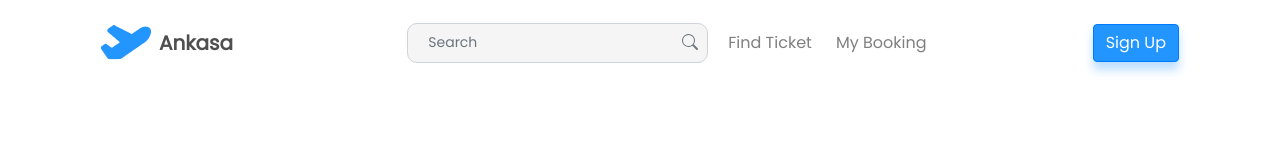
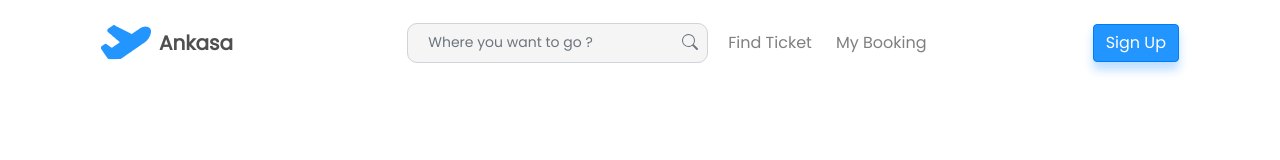
Before and after one commit to RPHertiansa/ankasa, a Vue app: page / in a window 1280 px wide. Shown: the top 160 px of the page. Built offline with nearby package versions, Linux system fonts and the light colour scheme.

Commit message:
update navbar 2

```diff
--- a/src/component/Navbar.vue
+++ b/src/component/Navbar.vue
@@ -13,7 +13,7 @@
                   <b-form-input
                     size="sm"
                     class="mr-sm-2 search-form"
-                    placeholder="Search"
+                    placeholder="Where you want to go ?"
                   ></b-form-input>
                   <button><b-icon icon="search" variant="secondary"></b-icon></button>
                 </div>
@@ -70,7 +70,7 @@ export default {
 }
 .btn-route:hover::after {
   content: "";
-  width: 50px;
+  width: 40px;
   height: 5px;
   background-color: #2395ff;
   position: absolute;
```
